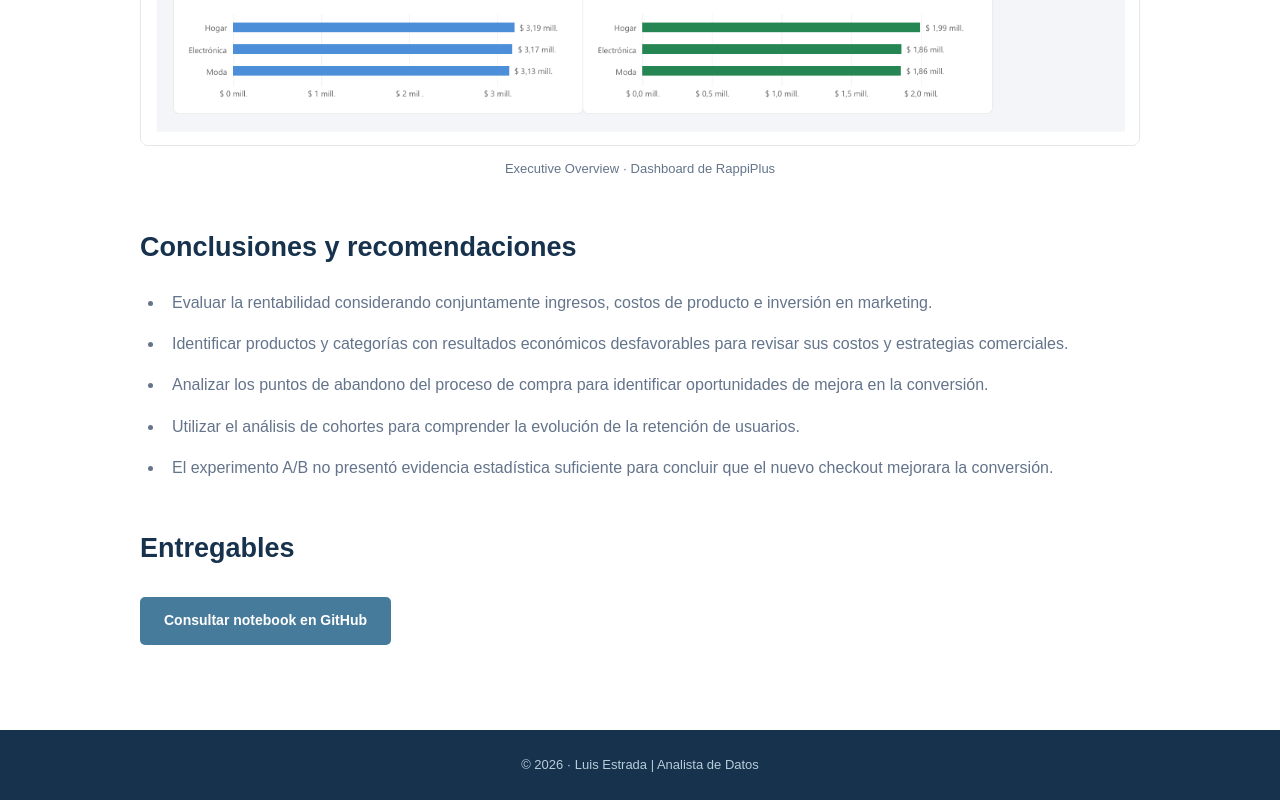
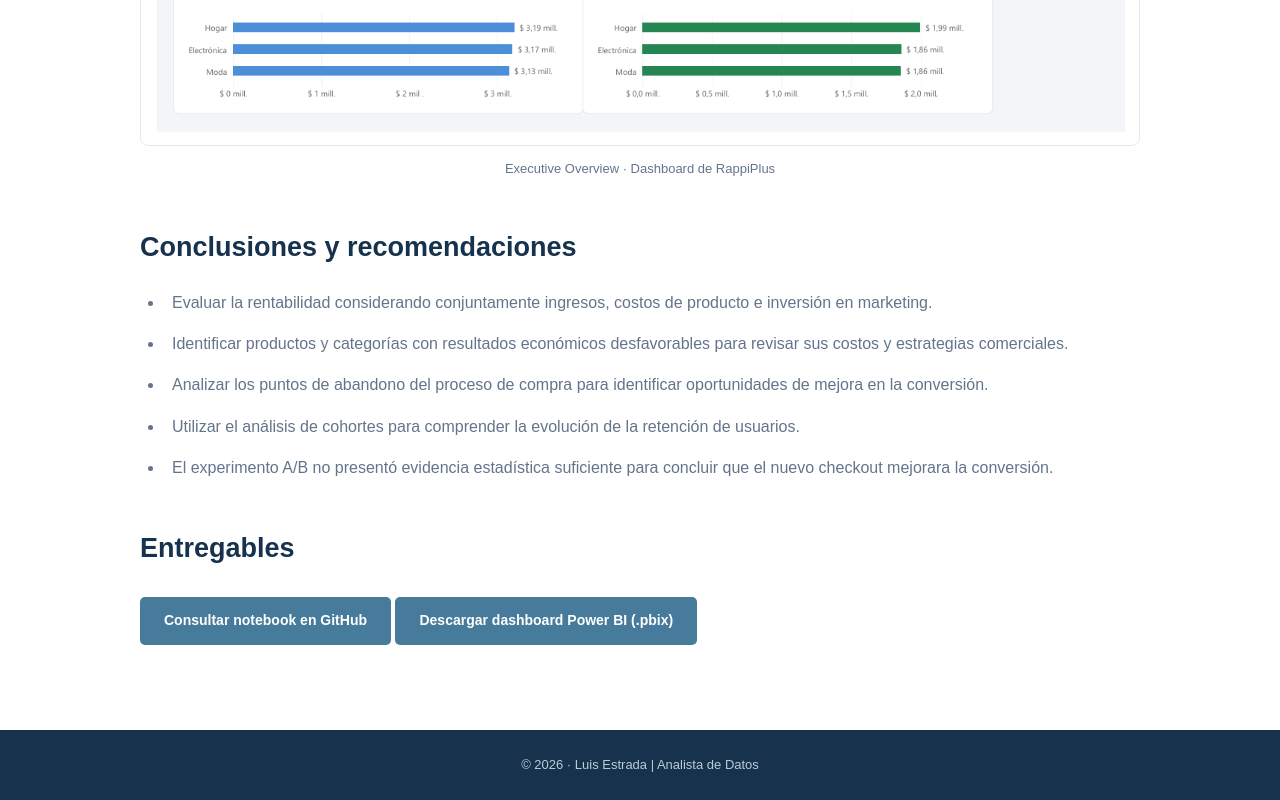
Before and after one commit to Lfestradaa/Lfestradaa.github.io, a plain HTML site: page proyectos/rappiplus.html in a window 1280 px wide. Shown: the part 2801-3601 px from the top of the page. Drawn offline with Linux system fonts and the light colour scheme.

Commit message:
Update rappiplus.html

```diff
--- a/proyectos/rappiplus.html
+++ b/proyectos/rappiplus.html
@@ -266,6 +266,12 @@
                     Consultar notebook en GitHub
 
                 </a>
+                <a
+                    href="../assets/archivos/RappiPlus.pbix"
+                    class="btn"
+                    download="RappiPlus.pbix">
+                    Descargar dashboard Power BI (.pbix)
+                </a>
 
             </div>
 
```
